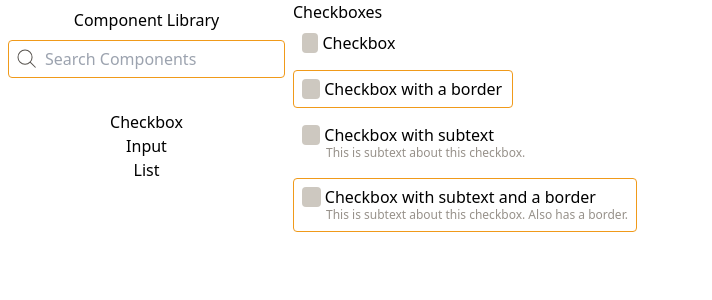
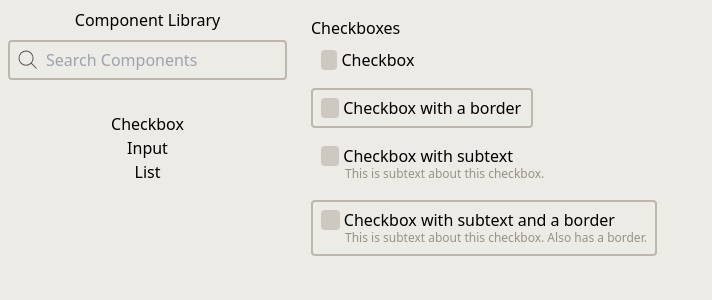
Before and after one commit to ks-rjjones/component-library, a React (Vite) app: page /components/checkbox in a window 1280 px wide. Shown: the top 300 px of the page, without its empty margins (0-712 px from the left). Built offline with nearby package versions, Linux system fonts and the light colour scheme.

Commit message:
update styling

```diff
--- a/src/components/checkbox.tsx
+++ b/src/components/checkbox.tsx
@@ -1,5 +1,5 @@
-/* eslint-disable tailwindcss/no-unnecessary-arbitrary-value */
-import { useMemo } from "react";
+/* eslint-disable tailwindcss/no-unnecessary-arbitrary-value */ //linting bug
+import { useMemo, useState } from "react";
 import { v4 as uuidv4 } from "uuid";
 
 export interface ICheckboxProps {
@@ -15,23 +15,43 @@ export default function Checkbox(p: ICheckboxProps) {
     return `checkbox-${uuidv4()}`;
   }, []);
 
+  const [isFocused, setIsFocused] = useState(false);
+  const [isHovered, setIsHovered] = useState(false);
+
   return (
     <div
-      className={`w-fit items-start rounded border p-2 ${p.border ? "border-primary-500" : "border-transparent"}`}
+      onMouseEnter={() => setIsHovered(true)}
+      onMouseLeave={() => {
+        setIsHovered(false);
+        setIsFocused(false);
+      }}
+      onFocus={() => setIsFocused(true)}
+      onBlur={() => {
+        setIsFocused(false);
+        setIsHovered(false);
+      }}
+      className={`w-fit items-start rounded p-2 ${p.border ? `border-2 ${isHovered ? "border-tertiary-600" : "border-tertiary-500"} ${isFocused ? "!border-primary" : ""}` : "border-2 border-transparent"}`}
     >
       <div className="flex items-center">
         <input
           id={checkboxId}
           type="checkbox"
           checked={p.checked}
-          className="relative block size-5 appearance-none rounded border-0 bg-tertiary-400 checked:!border-primary checked:!bg-primary after:checked:absolute after:checked:left-1/2 after:checked:top-[40%] after:checked:h-3/5 after:checked:w-[30%] after:checked:translate-x-[-45%] after:checked:translate-y-[-50%] after:checked:rotate-45 after:checked:border-b-2 after:checked:border-r-2 after:checked:border-tertiary-800 hover:bg-primary-200"
+          className={`relative block size-5 appearance-none rounded border-0 checked:!border-primary checked:!bg-primary after:checked:absolute after:checked:left-1/2 after:checked:top-[40%] after:checked:h-3/5 after:checked:w-[30%] after:checked:translate-x-[-45%] after:checked:translate-y-[-50%] after:checked:rotate-45 after:checked:border-b-2 after:checked:border-r-2 after:checked:border-tertiary-800 ${isHovered ? "bg-tertiary-500" : "bg-tertiary-400"}`}
           onChange={(e) => p.onChange && p.onChange(e.target.checked)}
         />
-        <label htmlFor={checkboxId} className="w-full select-none ps-1 text-start leading-none">
+        <label
+          htmlFor={checkboxId}
+          className="w-full cursor-default select-none ps-1 text-start leading-none"
+        >
           {p.label}
         </label>
       </div>
-      {p.subtext && <p className="ml-6 text-left text-xs text-tertiary-600">{p.subtext}</p>}
+      {p.subtext && (
+        <p className="ml-6 cursor-default select-none text-left text-xs text-tertiary-600">
+          {p.subtext}
+        </p>
+      )}
     </div>
   );
 }
--- a/src/components/input.tsx
+++ b/src/components/input.tsx
@@ -5,8 +5,7 @@ import { useMemo, useState } from "react";
 import { v4 as uuidv4 } from "uuid";
 import React, { useRef } from "react";
 
-// TODO: [ ] Add various default error messages.
-
+// Used for typing the input component while omitting specific input types
 const unsupportedInputTypes = ["button", "checkbox", "image", "radio", "range", "reset", "submit"];
 const inputProps = [
   "label",
@@ -16,20 +15,11 @@ const inputProps = [
   "noFloat",
   "decimalPlaces",
   "isCurrency",
-  "setValue",
+  "currencyType",
 ];
 
-function formatPhoneNumber(phoneNumber: string) {
-  const cleaned = ("" + phoneNumber).replace(/\D/g, "");
-  const match = cleaned.match(/^(1|)?(\d{3})(\d{3})(\d{4})$/);
-  if (match) {
-    const intlCode = match[1] ? "+1 " : "";
-    return [intlCode, "(", match[2], ") ", match[3], "-", match[4]].join("");
-  }
-  return null;
-}
-
-// Note: Whenever modifying IInputProps, make sure to update the Omit lists in BOTH inputs below.
+// IMPORTANT: Whenever modifying IInputProps, you must update the Omit lists in BOTH input elements
+// below. You will also need to update the inputProps list above.
 export interface IInputProps extends React.InputHTMLAttributes<HTMLInputElement> {
   label?: string;
   helperText?: string;
@@ -68,9 +58,11 @@ const Input = React.forwardRef<HTMLInputElement, IInputProps>((p: IInputProps, r
     });
   }, [p.decimalPlaces]);
 
+  // Used for border styling and label size and positioning
   const [isFocused, setIsFocused] = useState(false);
+  const [isHovered, setIsHovered] = useState(false);
 
-  // Type of input
+  // Type of input, used for styling
   const isColor = useMemo(() => p.type === "color", [p.type]);
   const isDate = useMemo(() => p.type === "date", [p.type]);
   const isDateTime = useMemo(() => p.type === "datetime-local", [p.type]);
@@ -87,6 +79,7 @@ const Input = React.forwardRef<HTMLInputElement, IInputProps>((p: IInputProps, r
   const _isUrl = useMemo(() => p.type === "url", [p.type]);
   const isWeek = useMemo(() => p.type === "week", [p.type]);
 
+  // dynamic styling
   const inputPadding = useMemo(() => {
     if (isColor) return p.noFloat ? "my-1 !p-0" : "mt-4 !p-0 mb-0.5";
     if (isFile) return p.noFloat ? "py-1.5" : "pt-5 pb-0.5";
@@ -94,10 +87,12 @@ const Input = React.forwardRef<HTMLInputElement, IInputProps>((p: IInputProps, r
     return "pt-4";
   }, [isColor, isFile, isSearch, p.noFloat]);
 
+  // dynamic styling
   const inputSize = useMemo(() => {
     return `${isColor ? "size-6" : "w-full"}`;
   }, [isColor]);
 
+  // dynamic styling
   const labelPos = useMemo(() => {
     return `${p.value || displayValue || isFocused || isColor || isDate || isDateTime || isFile || isMonth || isTime || isWeek ? "translate-y-0.5" : "translate-y-3"}`;
   }, [
@@ -113,6 +108,7 @@ const Input = React.forwardRef<HTMLInputElement, IInputProps>((p: IInputProps, r
     isWeek,
   ]);
 
+  // dynamic styling
   const labelSize = useMemo(() => {
     return `${p.value || displayValue || isFocused || isColor || isDate || isDateTime || isFile || isMonth || isTime || isWeek ? "text-xs	" : "text-base"}`;
   }, [
@@ -128,18 +124,22 @@ const Input = React.forwardRef<HTMLInputElement, IInputProps>((p: IInputProps, r
     isWeek,
   ]);
 
+  // dynamic styling
   const labelVisibility = useMemo(() => {
     return `${(p.noFloat || isSearch) && "hidden"}`;
   }, [isSearch, p.noFloat]);
 
+  // dynamic styling
   const inputFontSize = useMemo(() => {
     return `${isFile ? "text-xs" : ""}`;
   }, [isFile]);
 
+  // dynamic styling
   const placeHolderStyle = useMemo(() => {
     return `${p.helperText && isSearch && "placeholder:text-stone-400"}`;
   }, [isSearch, p.helperText]);
 
+  // dynamic styling
   const hidden = useMemo(() => {
     return `${p.hidden ? "!hidden !border-transparent" : ""}`;
   }, [p.hidden]);
@@ -167,7 +167,7 @@ const Input = React.forwardRef<HTMLInputElement, IInputProps>((p: IInputProps, r
 
   return (
     <div
-      className={`relative mb-6 max-w-[300px] items-start rounded border border-transparent px-2 py-0 ${p.border && "!border-primary-500"} ${hidden}`}
+      className={`relative mb-6 max-w-[300px] items-start rounded px-2 py-0 ${p.border ? `border-2 ${isHovered ? "border-tertiary-600" : "border-tertiary-500"} ${isFocused ? "!border-primary" : ""}` : "border-2 border-transparent"} ${hidden}`}
     >
       <div className="relative flex flex-col items-start">
         <label
@@ -176,7 +176,7 @@ const Input = React.forwardRef<HTMLInputElement, IInputProps>((p: IInputProps, r
         >
           {p.label}
         </label>
-        <div className="flex w-full items-center">
+        <div className="flex w-full items-center bg-transparent">
           {isSearch && <SearchIcon />}
           <input
             ref={ref}
@@ -184,7 +184,7 @@ const Input = React.forwardRef<HTMLInputElement, IInputProps>((p: IInputProps, r
             hidden={p.hidden || isNumber || isTel}
             value={isColor && !p.value ? "#000000" : p.value}
             placeholder={p.noFloat || isSearch ? p.label : ""}
-            className={`my-0 ${inputPadding} ${inputSize} outline-none ${placeHolderStyle} ${inputFontSize} ${p.className}`}
+            className={`my-0 w-full ${inputPadding} ${inputSize} outline-none ${placeHolderStyle} ${inputFontSize} ${p.className} bg-transparent`}
             min={isNumber ? p.min || 0 : undefined}
             onBlur={(e) => {
               setIsFocused(false);
@@ -197,6 +197,14 @@ const Input = React.forwardRef<HTMLInputElement, IInputProps>((p: IInputProps, r
               setIsFocused(true);
               p.onFocus && p.onFocus(e);
             }}
+            onMouseEnter={(e) => {
+              setIsHovered(true);
+              p.onMouseEnter && p.onMouseEnter(e);
+            }}
+            onMouseLeave={(e) => {
+              setIsHovered(false);
+              p.onMouseLeave && p.onMouseLeave(e);
+            }}
             onKeyDown={(e) => {
               // TODO: Handle Enter key press. If the form is complete, submit the form. If the form is incomplete,
               // TODO: focus the next required input.
@@ -206,15 +214,20 @@ const Input = React.forwardRef<HTMLInputElement, IInputProps>((p: IInputProps, r
               e.currentTarget.blur(); // prevent scrolling from changing the input
               p.onWheel && p.onWheel(e);
             }}
+            // IMPORTANT: Must omit props that
+            // 1. Must have funcitonality in this component as well as a callback (above)
+            // 2. Are not input props
             {..._.omit(p, [
               ...inputProps,
               "className",
               "currencyType",
               "hidden",
               "min",
-              "onBlur", // must remove props and manually merge behavior above
-              "onChange", // if not, the default behavior will never be called
+              "onBlur",
+              "onChange",
               "onFocus",
+              "onMouseEnter",
+              "onMouseLeave",
               "onKeyDown",
               "onWheel",
               "placeholder",
@@ -226,7 +239,7 @@ const Input = React.forwardRef<HTMLInputElement, IInputProps>((p: IInputProps, r
             hidden={!isNumber && !isTel}
             value={displayValue}
             placeholder={p.noFloat || isSearch ? p.label : ""}
-            className={`my-0 ${inputPadding} ${inputSize} outline-none ${placeHolderStyle} ${inputFontSize} ${p.className}`}
+            className={`my-0 w-full ${inputPadding} ${inputSize} outline-none ${placeHolderStyle} ${inputFontSize} ${p.className} bg-transparent`}
             min={isNumber ? p.min || 0 : undefined}
             onBlur={(e) => {
               setIsFocused(false);
@@ -271,9 +284,16 @@ const Input = React.forwardRef<HTMLInputElement, IInputProps>((p: IInputProps, r
               setDisplayValue(e.target.value);
             }}
             onFocus={(e) => {
-              console.log("FOCUSED");
               setIsFocused(true);
               p.onFocus && p.onFocus(e);
+            }}
+            onMouseEnter={(e) => {
+              setIsHovered(true);
+              p.onMouseEnter && p.onMouseEnter(e);
+            }}
+            onMouseLeave={(e) => {
+              setIsHovered(false);
+              p.onMouseLeave && p.onMouseLeave(e);
             }}
             onKeyDown={(e) => {
               if (e.key === "Enter") e.currentTarget.blur();
@@ -284,15 +304,20 @@ const Input = React.forwardRef<HTMLInputElement, IInputProps>((p: IInputProps, r
               p.onWheel && p.onWheel(e);
             }}
             type="text"
+            // IMPORTANT: Must omit props that
+            // 1. Must have funcitonality in this component as well as a callback (above)
+            // 2. Are not input props
             {..._.omit(p, [
               ...inputProps,
               "className",
               "currencyType",
               "hidden",
               "min",
-              "onBlur", // must remove props and manually merge behavior above
-              "onChange", // if not, the default behavior will never be called
+              "onBlur",
+              "onChange",
               "onFocus",
+              "onMouseEnter",
+              "onMouseLeave",
               "onKeyDown",
               "onWheel",
               "placeholder",
@@ -307,7 +332,11 @@ const Input = React.forwardRef<HTMLInputElement, IInputProps>((p: IInputProps, r
           )}
         </div>
       </div>
-      {!p.border && <hr className="border-primary" />}
+      {!p.border && (
+        <hr
+          className={`border ${isHovered ? "border-tertiary-600" : "border-tertiary-500"} ${isFocused ? "!border-primary" : ""}`}
+        />
+      )}
       {p.errorText && (
         <p className="absolute bottom-[] text-left text-xs text-red-600">{p.errorText}</p>
       )}
@@ -319,3 +348,13 @@ const Input = React.forwardRef<HTMLInputElement, IInputProps>((p: IInputProps, r
 });
 
 export default Input;
+
+function formatPhoneNumber(phoneNumber: string) {
+  const cleaned = ("" + phoneNumber).replace(/\D/g, "");
+  const match = cleaned.match(/^(1|)?(\d{3})(\d{3})(\d{4})$/);
+  if (match) {
+    const intlCode = match[1] ? "+1 " : "";
+    return [intlCode, "(", match[2], ") ", match[3], "-", match[4]].join("");
+  }
+  return null;
+}
--- a/src/main.css
+++ b/src/main.css
@@ -4,8 +4,8 @@
 
 #root {
   height: 100vh;
-  margin: 0;
+  margin: auto;
   max-width: 1280px;
-  padding: 0;
   text-align: center;
+  @apply bg-tertiary-200;
 }
--- a/src/routes/root.tsx
+++ b/src/routes/root.tsx
@@ -1,10 +1,10 @@
-import { Outlet } from "react-router-dom";
+import { Link, Outlet } from "react-router-dom";
 import Input from "src/components/input";
 
 export default function Root() {
   return (
-    <div className="flex h-full">
-      <div className="flex flex-none flex-col items-center gap-2 p-2">
+    <div className="flex h-full overflow-hidden">
+      <div className="flex flex-none flex-col items-center gap-2 bg-tertiary-200 p-2">
         <h1>Component Library</h1>
         <div className="flex">
           <form id="search-form" role="search">
@@ -16,18 +16,18 @@ export default function Root() {
         <nav className="flex flex-col">
           <ul>
             <li>
-              <a href={`/components/checkbox`}>Checkbox</a>
+              <Link to={`/components/checkbox`}>Checkbox</Link>
             </li>
             <li>
-              <a href={`/components/input`}>Input</a>
+              <Link to={`/components/input`}>Input</Link>
             </li>
             <li>
-              <a href={`/components/list`}>List</a>
+              <Link to={`/components/list`}>List</Link>
             </li>
           </ul>
         </nav>
       </div>
-      <div className="flex w-full flex-col">
+      <div className="flex w-full flex-col overflow-auto p-4">
         <Outlet />
       </div>
     </div>
```
